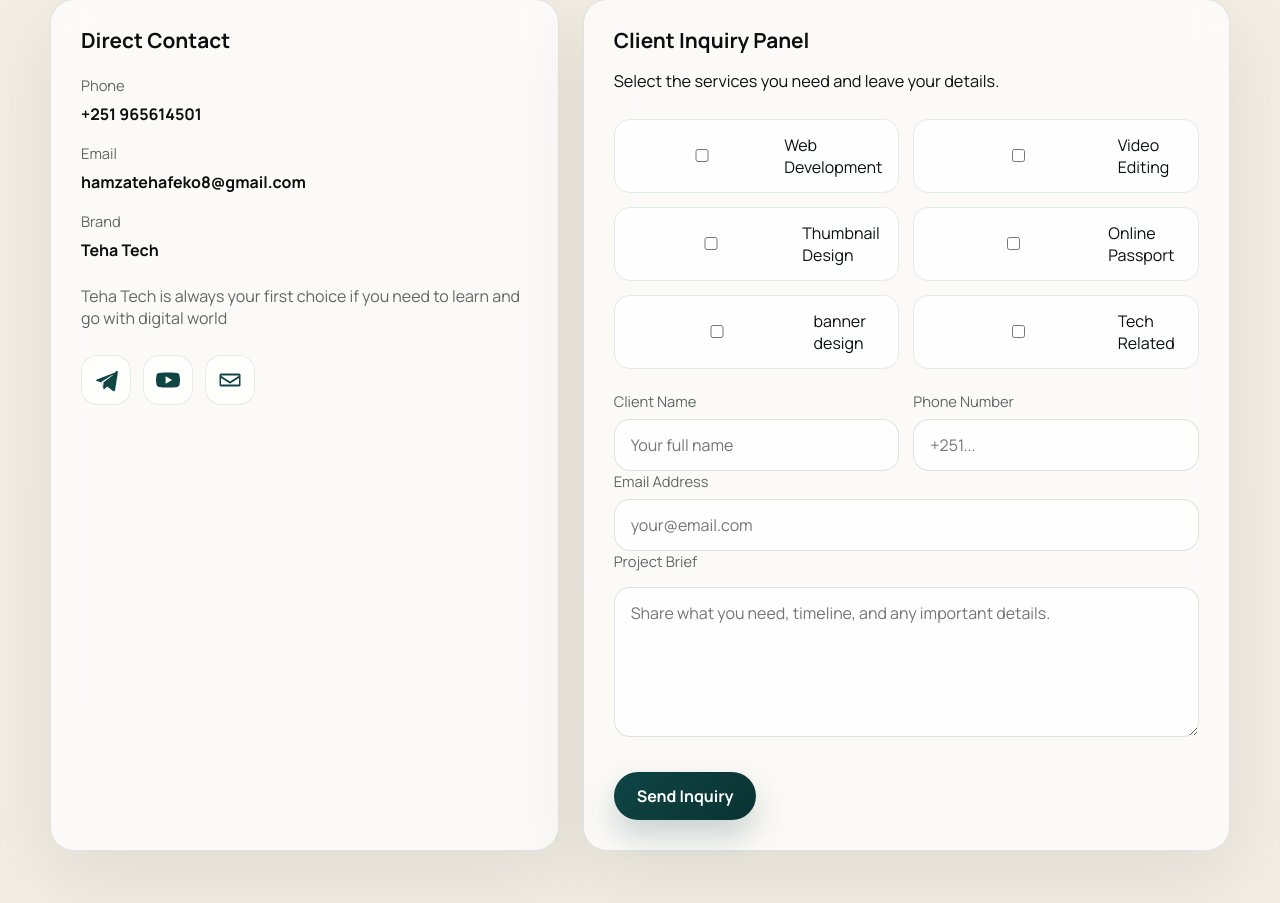
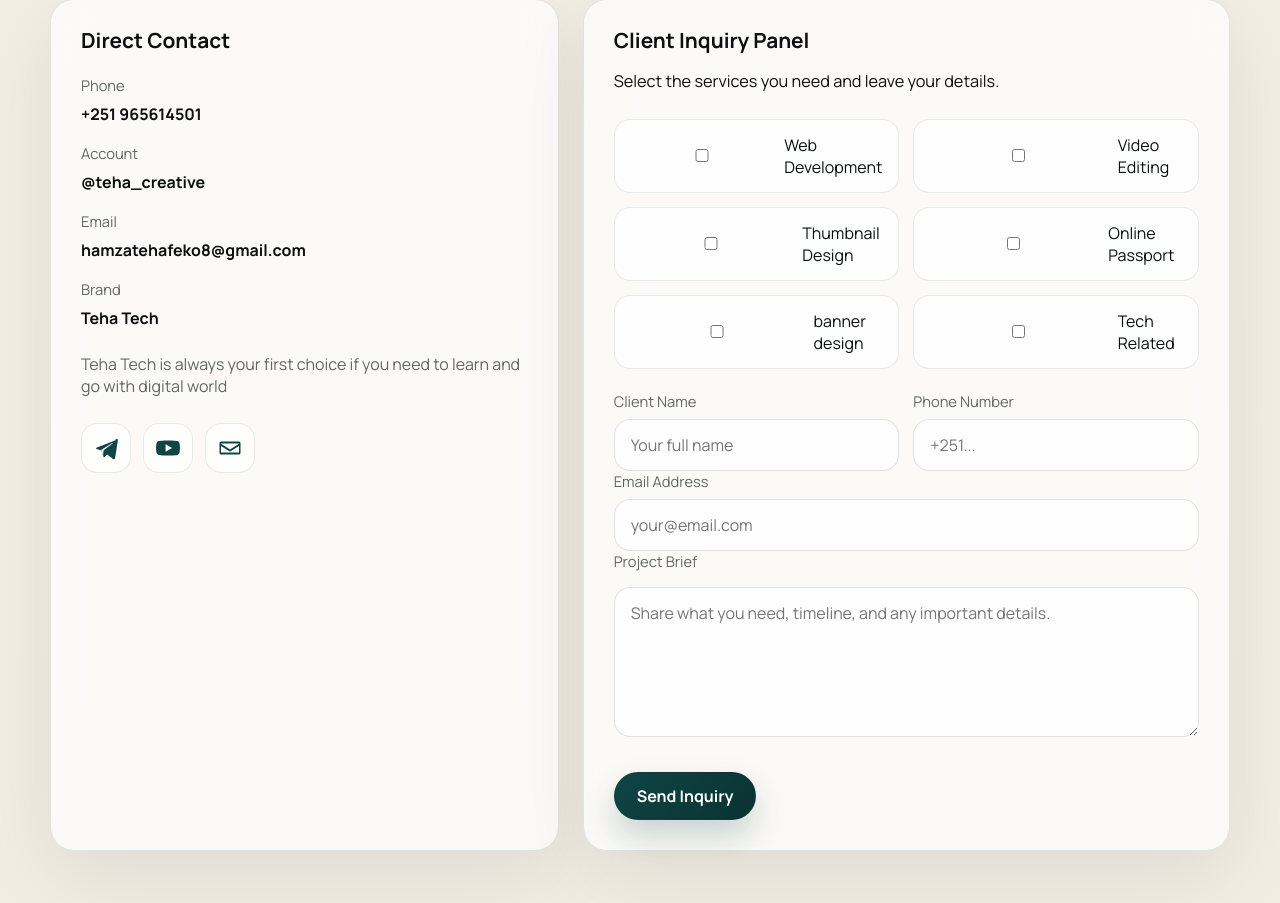
Before and after one commit to essentialsign103-crypto/MY_PORTFOLIO, a Next.js app: page / in a window 1280 px wide. Shown: the part 8614-9517 px from the top of the page. Built offline with nearby package versions, Linux system fonts and the light colour scheme.

Commit message:
Add Account field to Direct Contact section and admin dashboard

```diff
--- a/app/components/HomeContent.tsx
+++ b/app/components/HomeContent.tsx
@@ -25,6 +25,7 @@ interface PortfolioData {
   aboutText: string;
   contactEmail: string;
   contactPhone: string;
+  contactAccount: string;
   projects: Project[];
 }
 
@@ -411,6 +412,10 @@ export function HomeContent({ serviceOptions, defaultData }: HomeContentProps) {
                   <strong>{portfolioData.contactPhone}</strong>
                 </div>
                 <div>
+                  <span>{t("contact.account")}</span>
+                  <strong>{portfolioData.contactAccount || "@teha_creative"}</strong>
+                </div>
+                <div>
                   <span>{t("contact.email")}</span>
                   <strong>{portfolioData.contactEmail}</strong>
                 </div>
--- a/app/providers/LanguageProvider.tsx
+++ b/app/providers/LanguageProvider.tsx
@@ -104,6 +104,7 @@ const translations: Record<Language, Record<string, string>> = {
     "contact.heading": "Direct Contact",
     "contact.phone": "Phone",
     "contact.email": "Email",
+    "contact.account": "Account",
     "contact.brand": "Brand",
     "contact.note": "Teha Tech is always your first choice if you need to learn and go with digital world",
     "contact.form.title": "Client Inquiry Panel",
@@ -212,6 +213,7 @@ const translations: Record<Language, Record<string, string>> = {
     "contact.heading": "Quunnamtii Kallattii",
     "contact.phone": "Lakkoobsa Bilbilaa",
     "contact.email": "Imeelii",
+    "contact.account": "Herrega",
     "contact.brand": "Brandicha",
     "contact.note": "Teha Tech filannoo jalqabaa kee yoo baruu fi addeemsa dijitaalaa barbaadde.",
     "contact.form.title": "Paneli Gaafii Dhaabbilee",
```
Also changed, not shown: app/admin/dashboard/page.tsx (+11 -0 lines).
